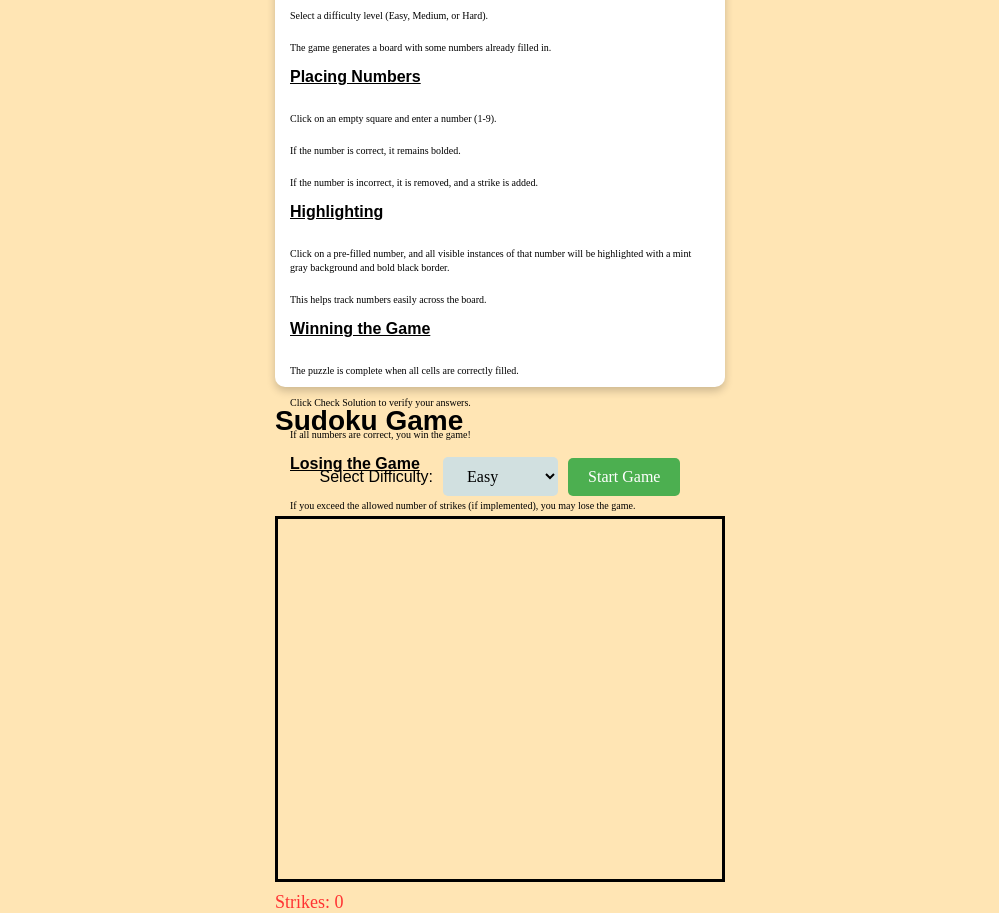
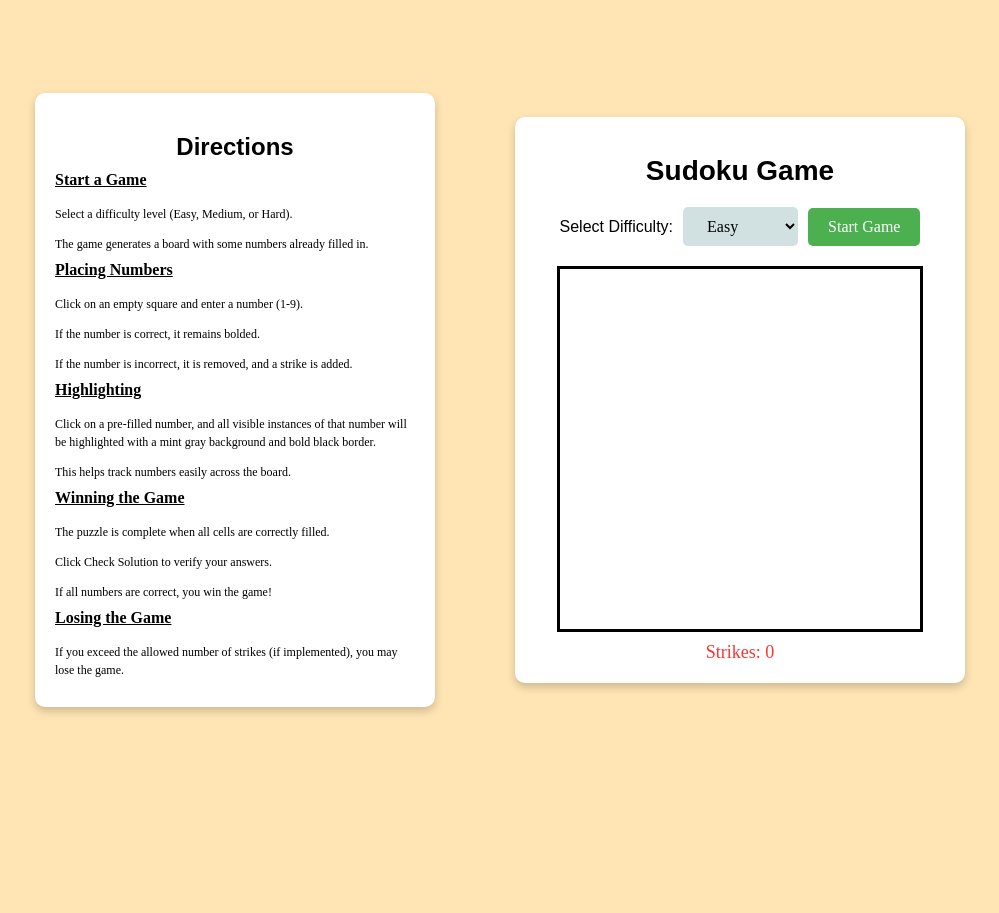
Before and after one commit to Andrew-Grimes/SudokuGame, a Flask app: page / in a window 1280 px wide. Shown: the whole page, without its empty margins (140-1139 px from the left). After the commit the page ends 714 px from the top, so only its background shows below. Run offline with Flask 3, Linux system fonts and the light colour scheme.

Commit message:
v1.1 -- Sudoku CSS Styling

```diff
--- a/static/css/style.css
+++ b/static/css/style.css
@@ -14,11 +14,53 @@ body {
     margin: 0;
 }
 
+/* 🔹 NEW: Flex container to position Directions & Sudoku properly */
+.page-container {
+    display: flex;
+    justify-content: center;
+    align-items: center;
+    gap: 80px;
+    width: 90%;
+    padding: 20px;
+}
 
+/* 🔹 Directions Panel - Now properly aligned to the left */
+.directions-container {
+    width: 400px;
+    height: auto;
+    background: #fff;
+    padding: 20px;
+    border-radius: 10px;
+    box-shadow: 0 4px 8px rgba(0, 0, 0, 0.2);
+    font-family: 'Lora', serif;
+    text-align: left;
+}
 
-/* SudokuGame */
-/* Main container */
-.container {
+/* Directions Heading */
+.directions-container h2 {
+    font-family: 'Italiana', sans-serif;
+    font-size: 24px;
+    text-align: center;
+    margin-bottom: 10px;
+}
+
+/* Subheadings Underline */
+.directions-container h3 {
+    font-size: 16px;
+    text-decoration: underline;
+    margin-top: 5px;
+}
+
+/* Main text inside Directions Panel */
+.directions-container p {
+    font-family: 'Lora', serif;
+    font-size: 12px;  /* Slightly larger for better readability */
+    line-height: 1.5;
+    margin-bottom: 8px;
+}
+
+/* 🔹 SudokuGame - Keep Centered */
+.game-container {
     text-align: center;
     background: #fff;
     padding: 20px;
@@ -27,6 +69,7 @@ body {
     display: flex;
     flex-direction: column;
     align-items: center;
+    width: 450px;
 }
 
 /* Apply Italiana font for the main heading */
@@ -127,41 +170,3 @@ h1 {
     font-weight: bold;
     color: #2E7D32; /* Dark green */
 }
-
-
-/* Directions */
-/* Directions Panel */
-.directions-container {
-    width: 450px;
-    height: 500px;
-    background: #fff;
-    padding: 15px;
-    border-radius: 10px;
-    box-shadow: 0 4px 8px rgba(0, 0, 0, 0.2);
-    display: flex;
-    flex-direction: column;
-    text-align: left;
-}
-
-/* Directions Heading */
-.directions-container h2 {
-    font-family: 'Italiana', sans-serif;
-    font-size: 24px;
-    text-align: center;
-    margin-bottom: 10px;
-}
-
-/* Subheadings Underline */
-.directions-container h3 {
-    font-size: 16px;
-    text-decoration: underline;
-    margin-top: 5px;
-}
-
-/* Main text inside Directions Panel */
-.directions-container p {
-    font-family: 'Lora', serif;
-    font-size: 10px;
-    line-height: 1.4;
-    margin-bottom: 8px;
-}
```
